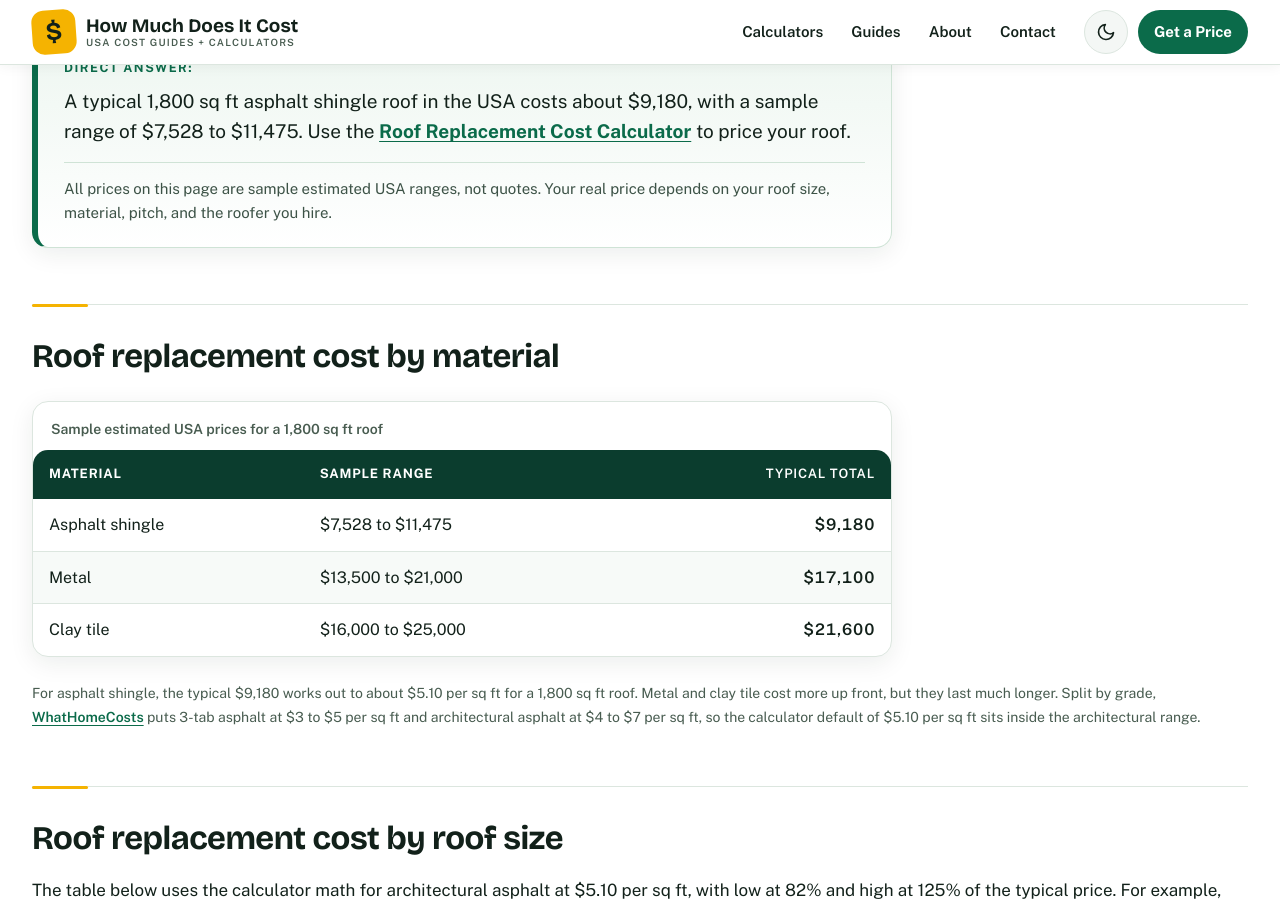
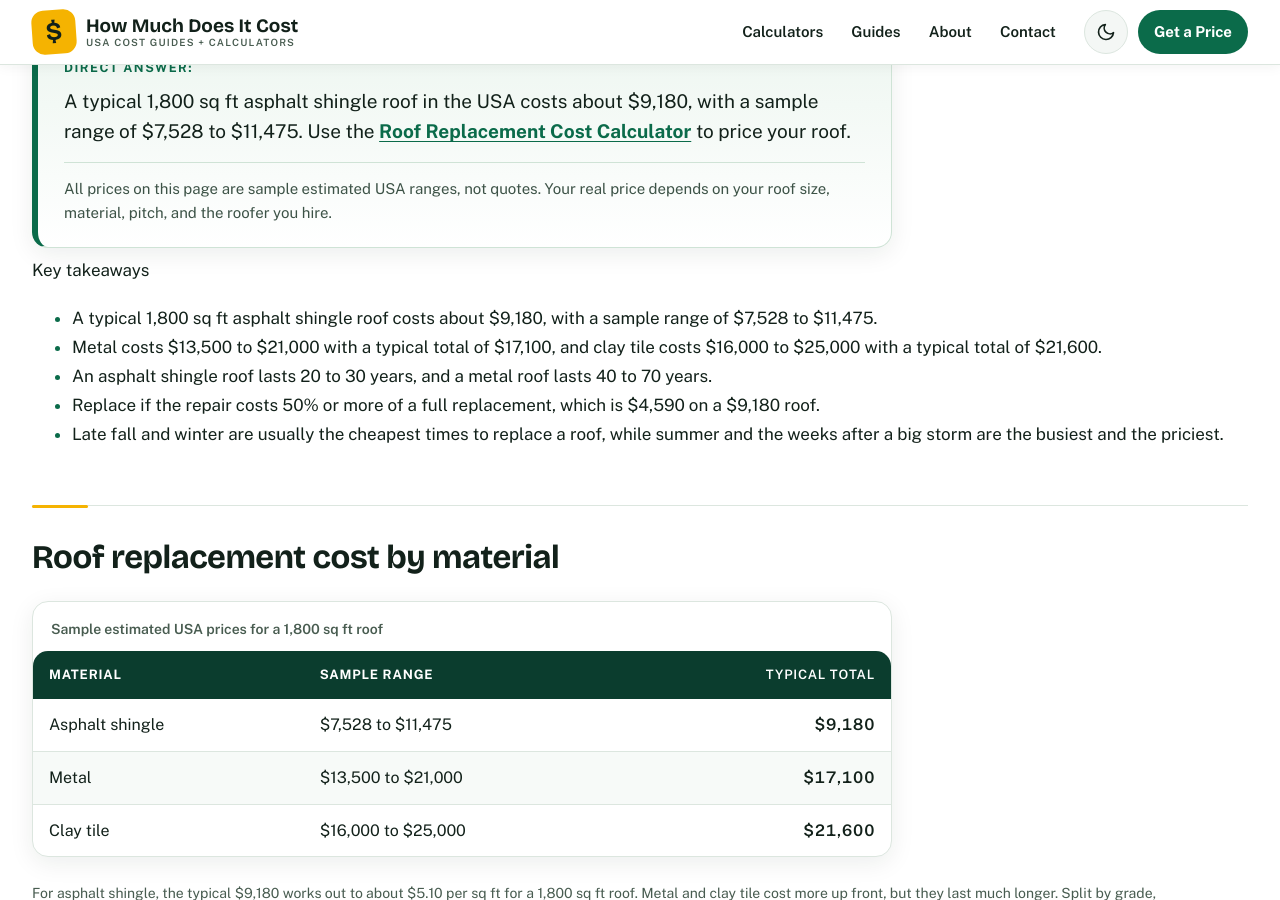
Before and after one commit to zaidmeo09-dhangal/howmuchdoesitcostusa, a Jekyll site: the page built from _posts/2026-11-14-how-much-does-it-cost-to-replace-a-roof.md, in a window 1280 px wide and 900 px high, scrolled down 1604 px. Built offline with Jekyll 4.4.1, drawn with Linux system fonts in a browser that asks for light colours; some of the changed text lies outside the part shown.

Commit message:
Initial deploy: add _posts/2026-11-14-how-much-does-it-cost-to-replace-a-roof.md

```diff
--- a/_posts/2026-11-14-how-much-does-it-cost-to-replace-a-roof.md
+++ b/_posts/2026-11-14-how-much-does-it-cost-to-replace-a-roof.md
@@ -6,6 +6,10 @@ meta_description: "How much does it cost to replace a roof? See prices by roof s
 date: 2026-11-14
 permalink: /blog/how-much-does-it-cost-to-replace-a-roof/
 breadcrumb: Blog
+guide_category: "Home Costs"
+calculator_url: "/roof-replacement-cost-calculator/"
+calculator_name: "Roof Replacement Cost Calculator"
+calculator_heading: "Price your own roof"
 schema: |
   {
     "@context": "https://schema.org",
@@ -99,6 +103,17 @@ schema: |
 <p class="note">All prices on this page are sample estimated USA ranges, not quotes. Your real price depends on your roof size, material, pitch, and the roofer you hire.</p>
 </div>
 
+<div class="key-takeaways">
+<p class="key-takeaways-title">Key takeaways</p>
+<ul>
+<li>A typical 1,800 sq ft asphalt shingle roof costs about $9,180, with a sample range of $7,528 to $11,475.</li>
+<li>Metal costs $13,500 to $21,000 with a typical total of $17,100, and clay tile costs $16,000 to $25,000 with a typical total of $21,600.</li>
+<li>An asphalt shingle roof lasts 20 to 30 years, and a metal roof lasts 40 to 70 years.</li>
+<li>Replace if the repair costs 50% or more of a full replacement, which is $4,590 on a $9,180 roof.</li>
+<li>Late fall and winter are usually the cheapest times to replace a roof, while summer and the weeks after a big storm are the busiest and the priciest.</li>
+</ul>
+</div>
+
 ## Roof replacement cost by material
 
 <p class="table-hint">Swipe to see the High column &rarr;</p>
@@ -186,6 +201,11 @@ schema: |
 ## Why roof averages disagree
 
 <p>Published averages for the same job do not match, because each source counts different roofs, materials, and regions. <a href="https://www.angi.com/articles/how-much-does-roof-replacement-cost.htm" target="_blank" rel="noopener">Angi</a> reports an average of $9,611 from 32,999 verified projects, HomeGuide reports about $10,800, Fixr reports about $10,000, and <a href="https://www.thisoldhouse.com/roofing/new-roof-cost" target="_blank" rel="noopener">This Old House</a> reports a budget of $10,319 for a 2,000 sq ft asphalt roof. Use the range for your roof size and material, not a single national average, and compare quotes for the same scope.</p>
+
+<aside class="pull-quote">
+<p class="pull-quote-label">Money-saving tip</p>
+<p>Schedule in the off season. Late fall and winter are usually cheaper, because roofers have fewer jobs booked.</p>
+</aside>
 
 ## What affects the price
 
```
